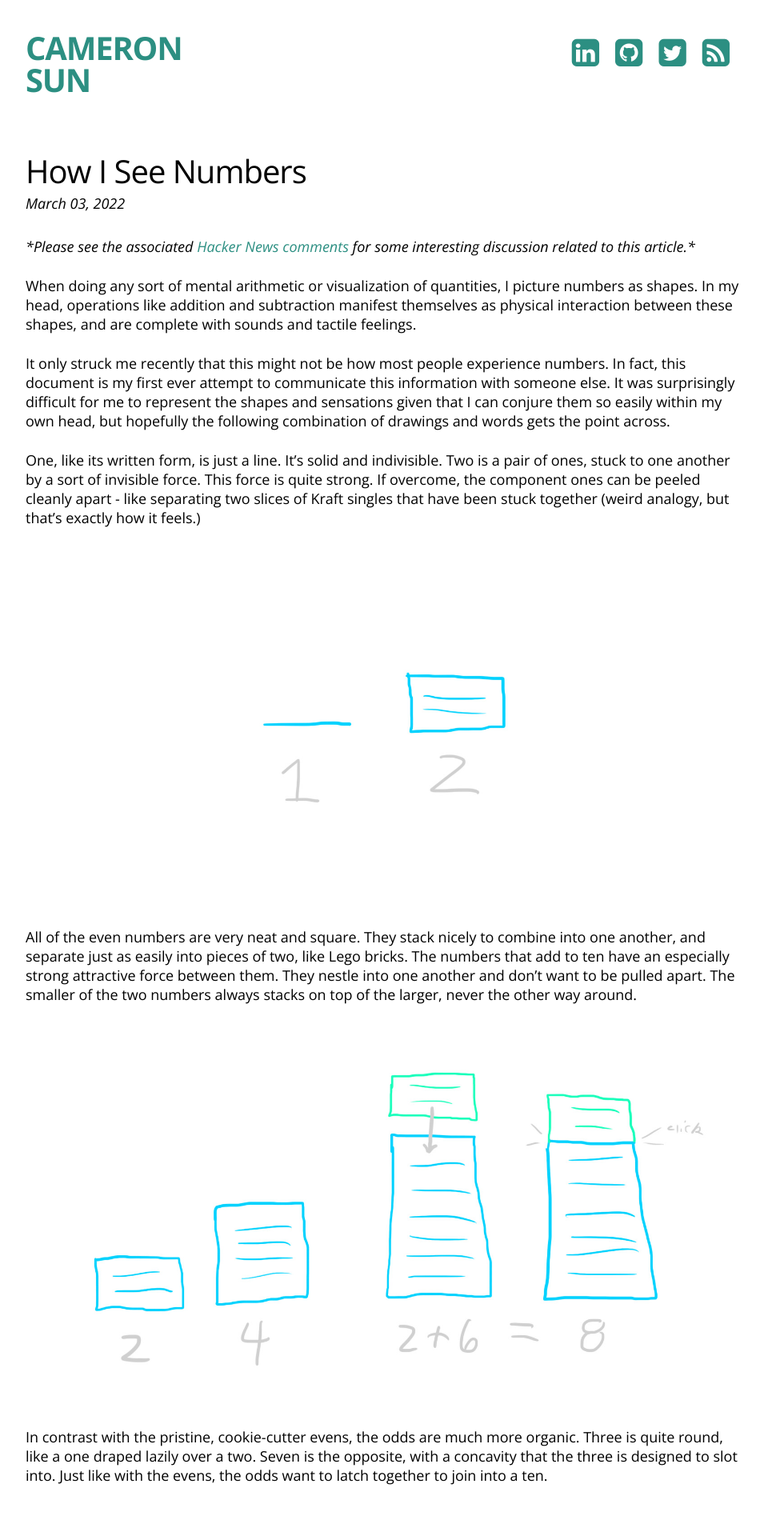
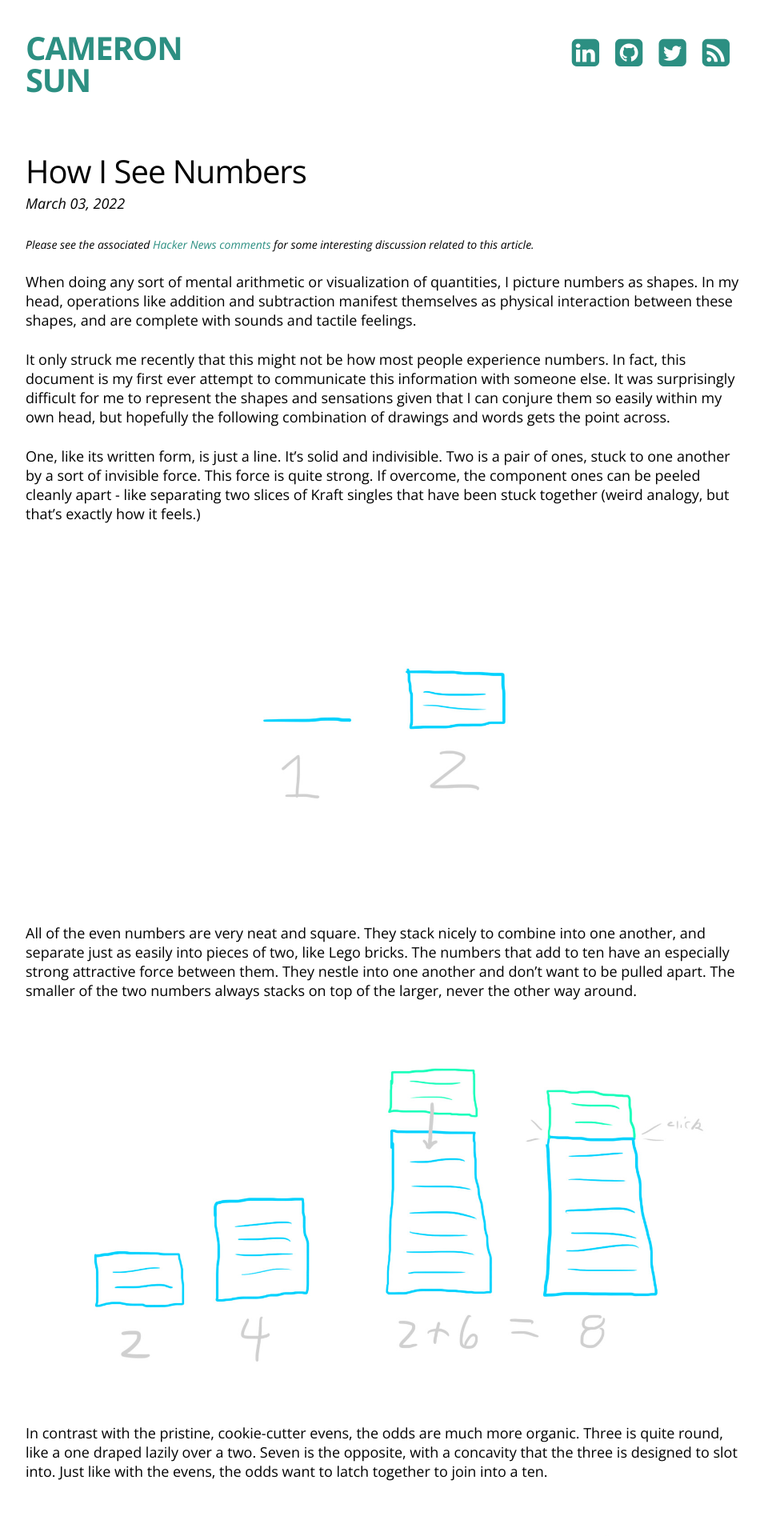
Before and after one commit to csun/csun.io, a Jekyll site: the page built from _posts/2022-3-3-how-i-see-numbers.md, in a window 1280 px wide. Shown: the top 1920 px of the page at 80% size, without its empty margins (158-1113 px from the left). Built offline with Jekyll 4.4.1, drawn with Linux system fonts in a browser that asks for light colours; some web fonts are replaced.

```diff
--- a/_posts/2022-3-3-how-i-see-numbers.md
+++ b/_posts/2022-3-3-how-i-see-numbers.md
@@ -3,7 +3,8 @@ layout: post
 title: How I See Numbers
 excerpt: When doing any sort of mental arithmetic or visualization of quantities, I picture numbers as shapes. In my head, operations like addition and subtraction manifest themselves as physical interaction between these shapes, and are complete with sounds and tactile feelings.
 ---
-_*Please see the associated [Hacker News comments](https://news.ycombinator.com/item?id=30539292) for some interesting discussion related to this article.*_
+Please see the associated [Hacker News comments](https://news.ycombinator.com/item?id=30539292) for some interesting discussion related to this article.
+{:.comments-leader}
 
 When doing any sort of mental arithmetic or visualization of quantities, I picture numbers as shapes. In my head, operations like addition and subtraction manifest themselves as physical interaction between these shapes, and are complete with sounds and tactile feelings.
 
--- a/_sass/post.scss
+++ b/_sass/post.scss
@@ -49,6 +49,11 @@
         margin-right: auto;
     }
 
+    .comments-leader {
+        font-size: $body-font-size - 4;
+        font-style: italic;
+    }
+
     .img-caption {
         text-align: center;
         font-size: $body-font-size - 2;
```
Also changed, not shown: _posts/2024-6-8-probabilistic-tic-tac-toe.md (+9 -0 lines).
